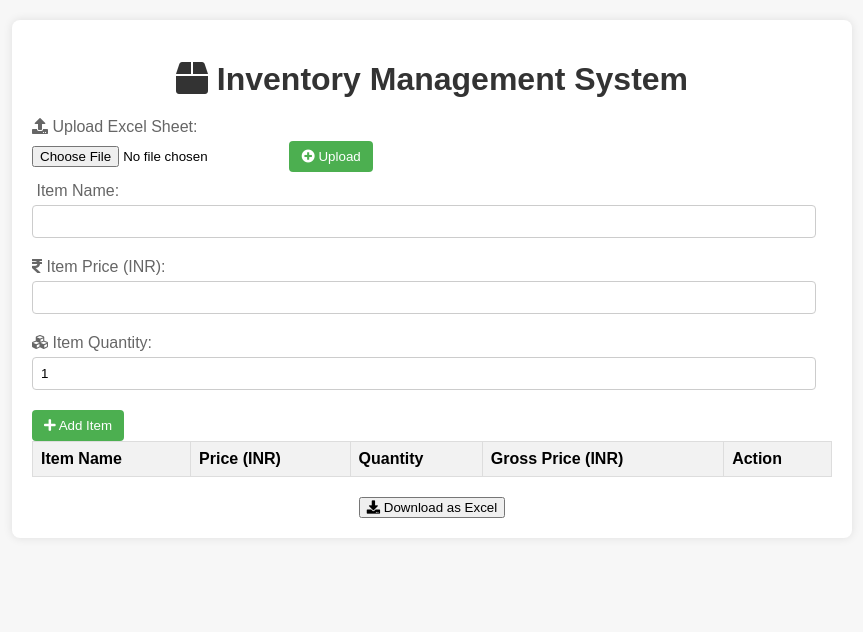
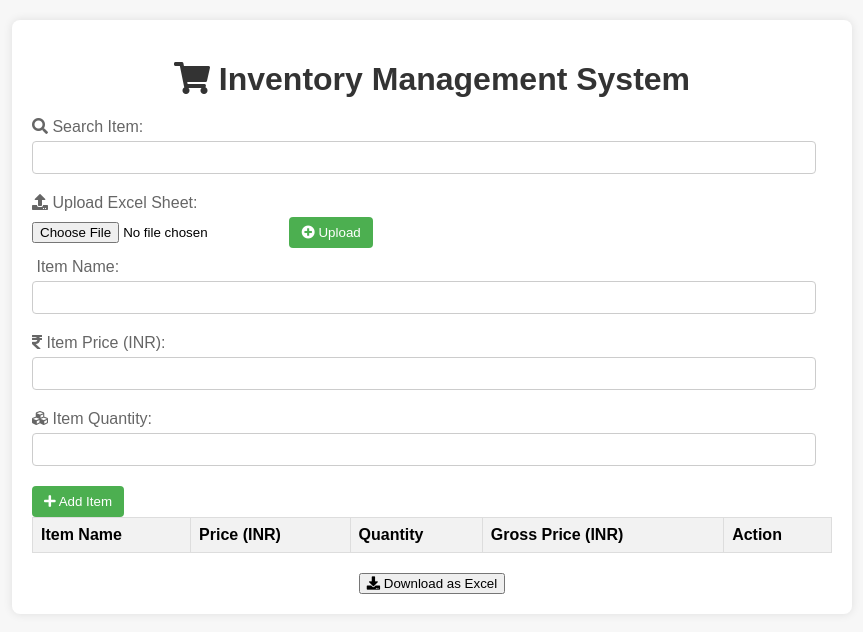
Before and after one commit to Rohang2004/invfinal, a plain HTML site: page index.html in a window 1280 px wide. Shown: the whole page, without its empty margins (208-1071 px from the left). Drawn offline with Linux system fonts and the light colour scheme; some icons are missing.

Commit message:
Update index.html

```diff
--- a/index.html
+++ b/index.html
@@ -76,6 +76,7 @@
         .download-container {
             text-align: center;
             margin-top: 20px;
+
         }
         @media screen and (max-width: 600px) {
             .container {
@@ -98,12 +99,22 @@
             border-radius: 4px;
             cursor: pointer;
         }
+        .itemName,.itemPrice,.itemQuantity{
+            background-color: transparent;
+
+        }
     </style>
 </head>
 <body>
 
 <div class="container">
-    <h1><i class="fas fa-box"></i> Inventory Management System</h1>
+    <h1><i class="fas fa-shopping-cart"></i> Inventory Management System</h1>
+
+    <!-- Search Item -->
+    <div class="form-group">
+        <label for="searchItem"><i class="fas fa-search"></i> Search Item:</label>
+        <input type="text" id="searchItem" oninput="searchItem()">
+    </div>
 
     <!-- Upload Excel Sheet -->
     <div class="form-group">
@@ -124,7 +135,7 @@
     <div class="form-group">
         <label for="itemQuantity"><i class="fas fa-cubes"></i> Item Quantity:</label>
         <div>
-            <input type="number" id="itemQuantity" value="1">
+            <input type="number" id="itemQuantity" >
         </div>
     </div>
     <button class="btn" onclick="addItem()"><i class="fas fa-plus"></i> Add Item</button>
@@ -172,6 +183,26 @@
 
     // Initialize inventory on page load
     initializeInventory();
+
+    // Function to search for items
+    function searchItem() {
+        var input, filter, table, tr, td, i, txtValue;
+        input = document.getElementById("searchItem");
+        filter = input.value.toUpperCase();
+        table = document.getElementById("inventoryTable");
+        tr = table.getElementsByTagName("tr");
+        for (i = 0; i < tr.length; i++) {
+            td = tr[i].getElementsByTagName("td")[0];
+            if (td) {
+                txtValue = td.textContent || td.innerText;
+                if (txtValue.toUpperCase().indexOf(filter) > -1) {
+                    tr[i].style.display = "";
+                } else {
+                    tr[i].style.display = "none";
+                }
+            }
+        }
+    }
 
     // Function to upload Excel sheet
     function uploadExcel() {
```
